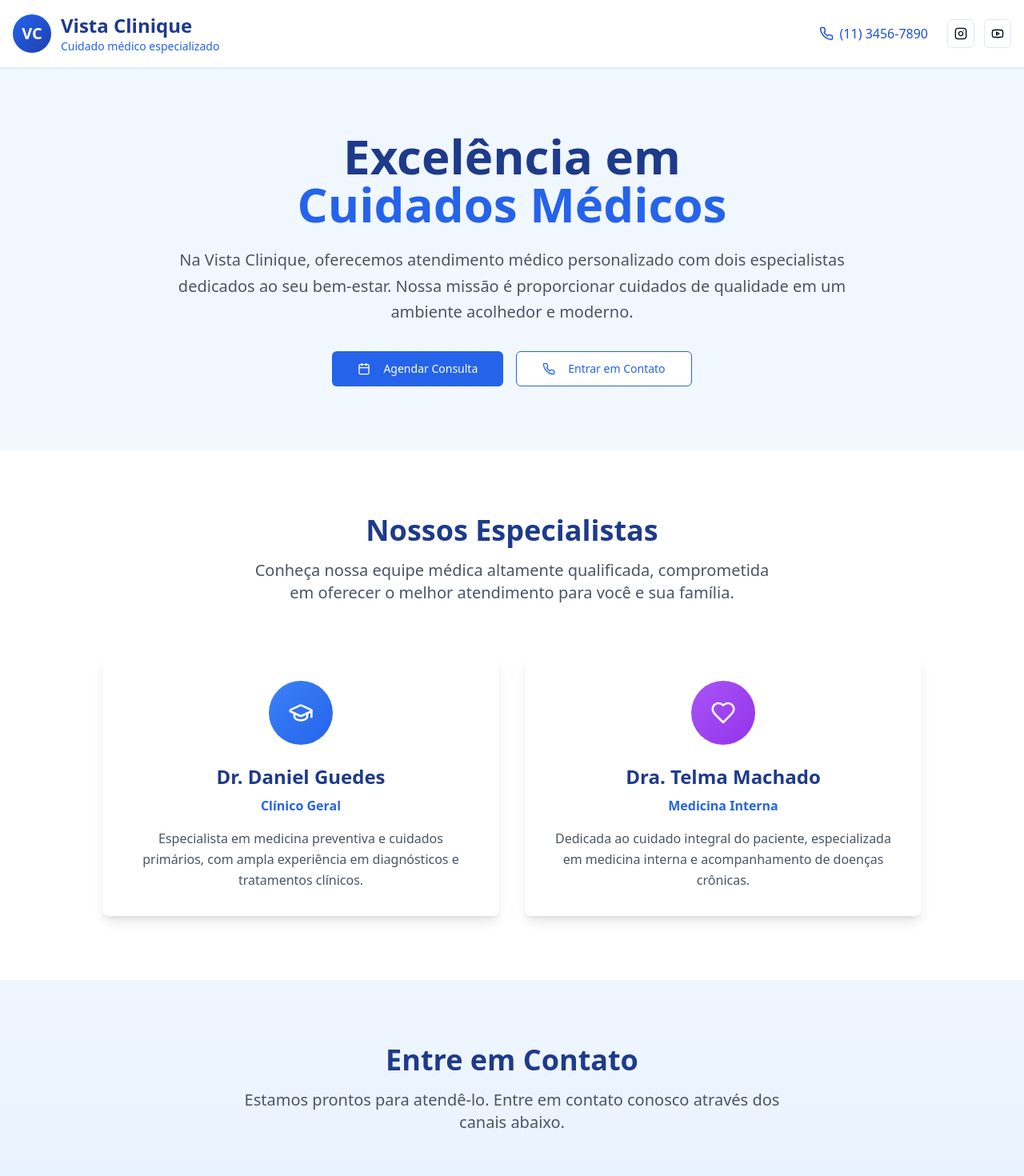
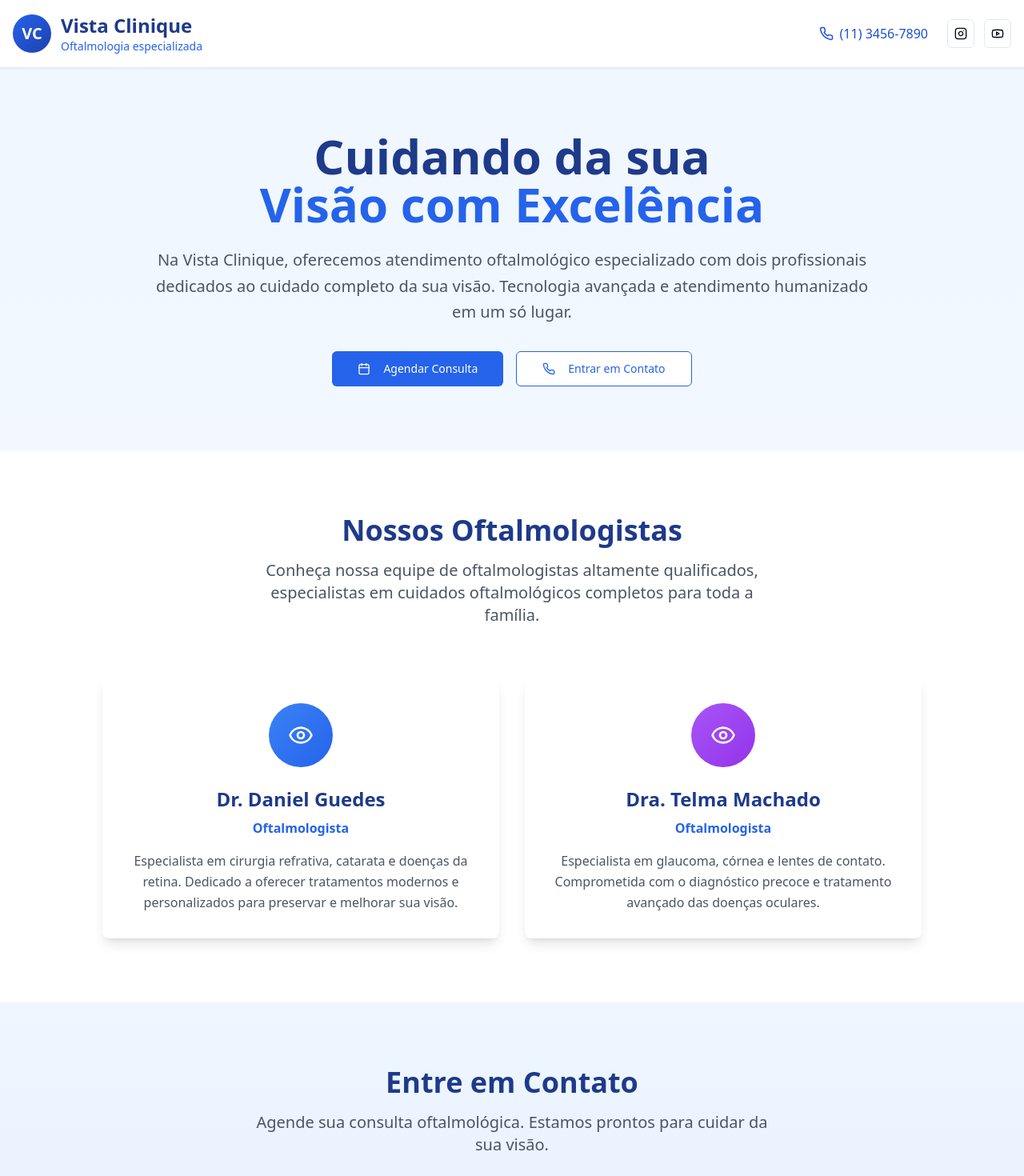
Before and after one commit to Gianluca-chatgds/vista-clinique-web, a React (Vite) app: page / in a window 1280 px wide. Shown: the top 1470 px of the page at 80% size. Built offline with nearby package versions, Linux system fonts and the light colour scheme.

Commit message:
Refine contact and doctor info
Update contact and doctor information based on the provided Instagram link.

```diff
--- a/src/components/Contact.tsx
+++ b/src/components/Contact.tsx
@@ -4,13 +4,17 @@ import { Phone, Instagram, Youtube, MapPin, Clock, FileText } from "lucide-react
 import { Button } from "@/components/ui/button";
 
 const Contact = () => {
+  const handleInstagramClick = () => {
+    window.open('https://www.instagram.com/vistaclinique/', '_blank');
+  };
+
   return (
     <section className="py-20 px-4 bg-gradient-to-b from-blue-50 to-blue-100">
       <div className="container mx-auto">
         <div className="text-center mb-16">
           <h3 className="text-4xl font-bold text-blue-900 mb-4">Entre em Contato</h3>
           <p className="text-xl text-gray-600 max-w-2xl mx-auto">
-            Estamos prontos para atendê-lo. Entre em contato conosco através dos canais abaixo.
+            Agende sua consulta oftalmológica. Estamos prontos para cuidar da sua visão.
           </p>
         </div>
 
@@ -59,7 +63,12 @@ const Contact = () => {
 
         <div className="text-center mt-12">
           <div className="flex justify-center space-x-6 mb-8">
-            <Button variant="outline" size="lg" className="border-blue-600 text-blue-600 hover:bg-blue-50">
+            <Button
+              variant="outline"
+              size="lg"
+              className="border-blue-600 text-blue-600 hover:bg-blue-50"
+              onClick={handleInstagramClick}
+            >
               <Instagram className="mr-2" size={20} />
               @vistaclinique
             </Button>
--- a/src/components/Doctors.tsx
+++ b/src/components/Doctors.tsx
@@ -1,21 +1,21 @@
 
 import { Card, CardContent } from "@/components/ui/card";
-import { GraduationCap, Award, Heart } from "lucide-react";
+import { Eye, Award, Heart } from "lucide-react";
 
 const Doctors = () => {
   const doctors = [
     {
       name: "Dr. Daniel Guedes",
-      specialty: "Clínico Geral",
-      description: "Especialista em medicina preventiva e cuidados primários, com ampla experiência em diagnósticos e tratamentos clínicos.",
-      icon: GraduationCap,
+      specialty: "Oftalmologista",
+      description: "Especialista em cirurgia refrativa, catarata e doenças da retina. Dedicado a oferecer tratamentos modernos e personalizados para preservar e melhorar sua visão.",
+      icon: Eye,
       color: "from-blue-500 to-blue-600"
     },
     {
       name: "Dra. Telma Machado",
-      specialty: "Medicina Interna",
-      description: "Dedicada ao cuidado integral do paciente, especializada em medicina interna e acompanhamento de doenças crônicas.",
-      icon: Heart,
+      specialty: "Oftalmologista",
+      description: "Especialista em glaucoma, córnea e lentes de contato. Comprometida com o diagnóstico precoce e tratamento avançado das doenças oculares.",
+      icon: Eye,
       color: "from-purple-500 to-purple-600"
     }
   ];
@@ -24,10 +24,10 @@ const Doctors = () => {
     <section className="py-20 px-4 bg-white">
       <div className="container mx-auto">
         <div className="text-center mb-16">
-          <h3 className="text-4xl font-bold text-blue-900 mb-4">Nossos Especialistas</h3>
+          <h3 className="text-4xl font-bold text-blue-900 mb-4">Nossos Oftalmologistas</h3>
           <p className="text-xl text-gray-600 max-w-2xl mx-auto">
-            Conheça nossa equipe médica altamente qualificada, comprometida em oferecer
-            o melhor atendimento para você e sua família.
+            Conheça nossa equipe de oftalmologistas altamente qualificados, especialistas em cuidados
+            oftalmológicos completos para toda a família.
           </p>
         </div>
 
--- a/src/components/Header.tsx
+++ b/src/components/Header.tsx
@@ -3,6 +3,10 @@ import { Phone, Instagram, Youtube } from "lucide-react";
 import { Button } from "@/components/ui/button";
 
 const Header = () => {
+  const handleInstagramClick = () => {
+    window.open('https://www.instagram.com/vistaclinique/', '_blank');
+  };
+
   return (
     <header className="bg-white shadow-sm border-b border-blue-100">
       <div className="container mx-auto px-4 py-4">
@@ -13,7 +17,7 @@ const Header = () => {
             </div>
             <div>
               <h1 className="text-2xl font-bold text-blue-900">Vista Clinique</h1>
-              <p className="text-sm text-blue-600">Cuidado médico especializado</p>
+              <p className="text-sm text-blue-600">Oftalmologia especializada</p>
             </div>
           </div>
 
@@ -23,7 +27,12 @@ const Header = () => {
               <span className="font-medium">(11) 3456-7890</span>
             </div>
             <div className="flex space-x-3">
-              <Button variant="outline" size="sm" className="p-2">
+              <Button
+                variant="outline"
+                size="sm"
+                className="p-2"
+                onClick={handleInstagramClick}
+              >
                 <Instagram size={18} />
               </Button>
               <Button variant="outline" size="sm" className="p-2">
--- a/src/components/Hero.tsx
+++ b/src/components/Hero.tsx
@@ -8,13 +8,13 @@ const Hero = () => {
       <div className="container mx-auto text-center">
         <div className="max-w-4xl mx-auto">
           <h2 className="text-5xl md:text-6xl font-bold text-blue-900 mb-6">
-            Excelência em
-            <span className="text-blue-600 block">Cuidados Médicos</span>
+            Cuidando da sua
+            <span className="text-blue-600 block">Visão com Excelência</span>
           </h2>
           <p className="text-xl text-gray-600 mb-8 leading-relaxed">
-            Na Vista Clinique, oferecemos atendimento médico personalizado com dois especialistas
-            dedicados ao seu bem-estar. Nossa missão é proporcionar cuidados de qualidade
-            em um ambiente acolhedor e moderno.
+            Na Vista Clinique, oferecemos atendimento oftalmológico especializado com
+            dois profissionais dedicados ao cuidado completo da sua visão.
+            Tecnologia avançada e atendimento humanizado em um só lugar.
           </p>
           <div className="flex flex-col sm:flex-row gap-4 justify-center">
             <Button size="lg" className="bg-blue-600 hover:bg-blue-700 text-white px-8 py-3">
```
